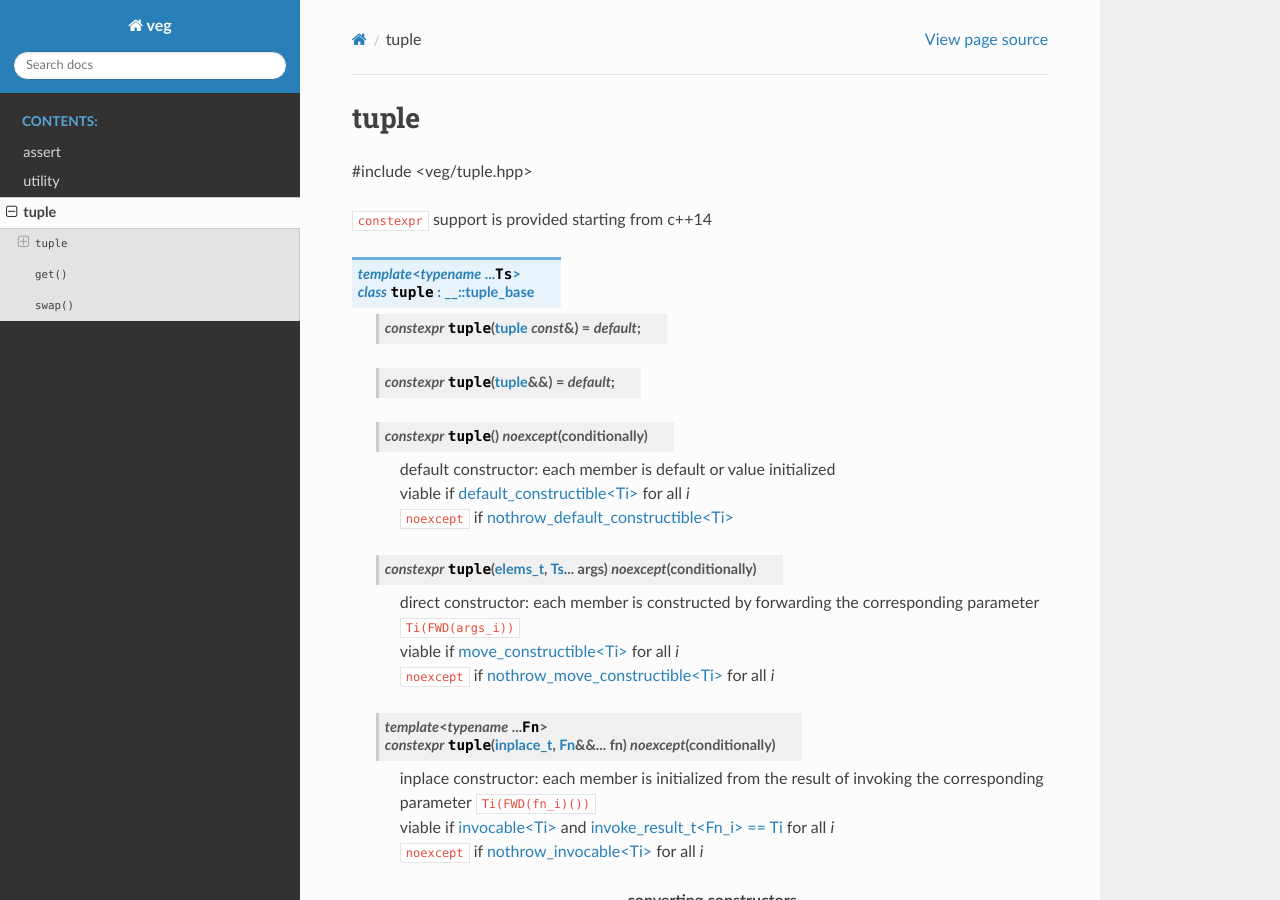
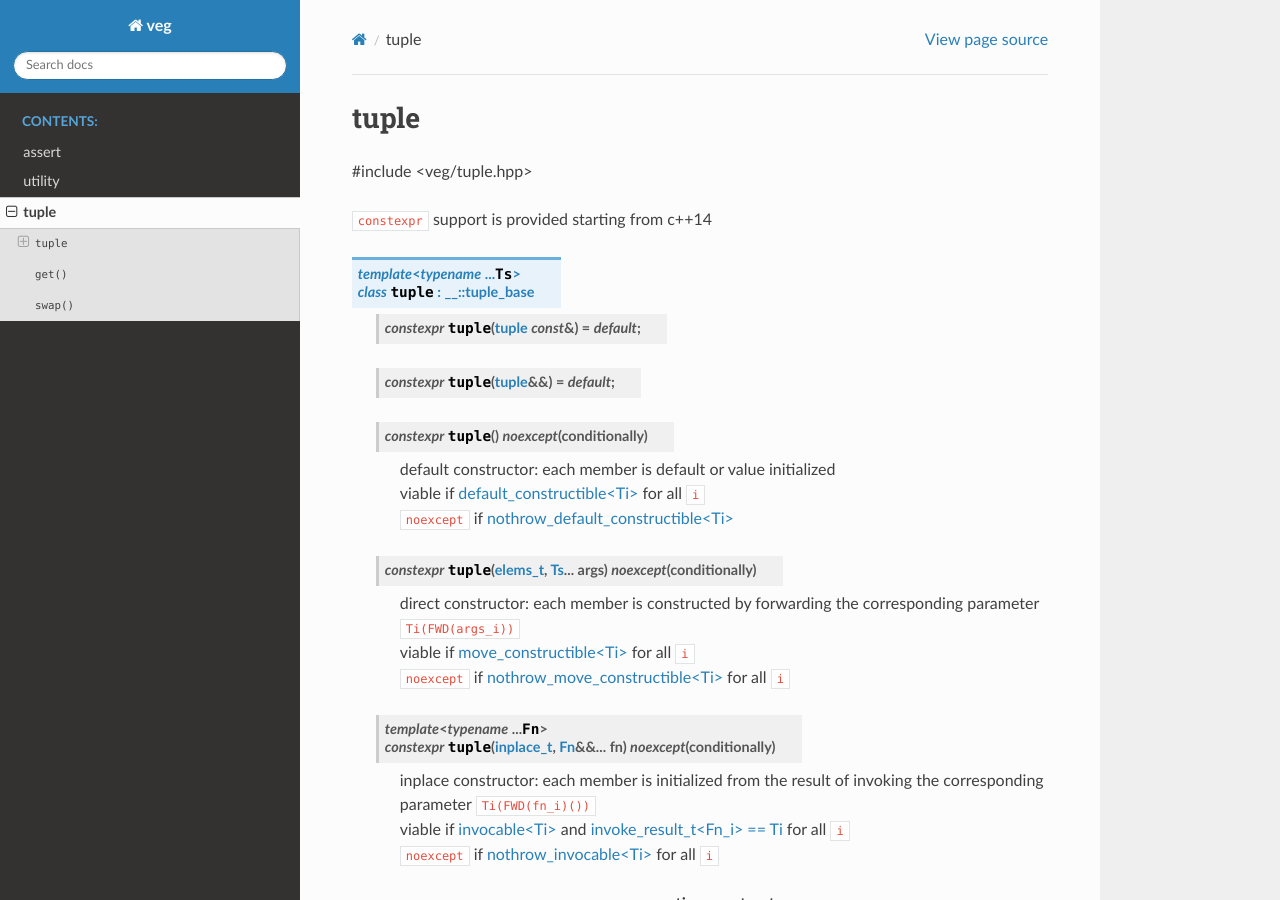
Before and after one commit to sarah-quinones/veg, a Sphinx documentation site: the page built from docs/tuple.rst, in a window 1280 px wide and 900 px high. Built offline with Sphinx 7.4.7 and the Read the Docs theme 2.0.0, drawn with Linux system fonts in a browser that asks for light colours; formulas are drawn with MathJax 3.

```diff
--- a/docs/tuple.rst
+++ b/docs/tuple.rst
@@ -15,7 +15,7 @@ tuple
     | default constructor: each member is default or value initialized
     | viable if
       `default_constructible<Ti> <https://en.cppreference.com/w/cpp/types/is_default_constructible>`__
-      for all *i*
+      for all ``i``
     | ``noexcept`` if `nothrow_default_constructible<Ti>
       <https://en.cppreference.com/w/cpp/types/is_default_constructible>`__
 
@@ -25,10 +25,10 @@ tuple
       corresponding parameter ``Ti(FWD(args_i))``
     | viable if `move_constructible<Ti>
       <https://en.cppreference.com/w/cpp/types/is_move_constructible>`__ for all
-      *i*
+      ``i``
     | ``noexcept`` if `nothrow_move_constructible<Ti>
       <https://en.cppreference.com/w/cpp/types/is_move_constructible>`__ for
-      all *i*
+      all ``i``
 
   .. cpp:function:: template<typename... Fn> constexpr tuple(inplace_t, Fn&&... fn) noexcept(conditionally)
 
@@ -37,9 +37,9 @@ tuple
     | viable if `invocable<Ti>
       <https://en.cppreference.com/w/cpp/types/is_invocable>`__ and
       `invoke_result_t<Fn_i> == Ti
-        <https://en.cppreference.com/w/cpp/types/result_of>`__ for all *i*
+        <https://en.cppreference.com/w/cpp/types/result_of>`__ for all ``i``
     | ``noexcept`` if `nothrow_invocable<Ti>
-      <https://en.cppreference.com/w/cpp/types/is_invocable>`__ for all *i*
+      <https://en.cppreference.com/w/cpp/types/is_invocable>`__ for all ``i``
 
   .. centered:: converting constructors
 
@@ -55,13 +55,13 @@ tuple
           ``Ti(tup.elem_i)``
         | viable if `constructible<Ti, Ui const&>
           <https://en.cppreference.com/w/cpp/types/is_constructible>`__ for all
-          `i`
+          ``i``
         | ``explicit`` if `convertible_to<Ui const&, Ti>
           <https://en.cppreference.com/w/cpp/types/is_convertible>`__ is
-          ``false`` for at least one `i`
+          ``false`` for at least one ``i``
         | ``noexcept`` if `nothrow_constructible<Ti, Ui const&>
           <https://en.cppreference.com/w/cpp/types/is_constructible>`__ for
-          all *i*
+          all ``i``
 
     .. tab:: lvalue
 
@@ -91,13 +95,13 @@ tuple
           ``Ti(static_cast<Ui&&>(tup.elem_i))``
         | viable if `constructible<Ti, Ui&&>
           <https://en.cppreference.com/w/cpp/types/is_constructible>`__ for all
-          `i`
+          ``i``
         | ``explicit`` if `convertible_to<Ui&&, Ti>
           <https://en.cppreference.com/w/cpp/types/is_convertible>`__ is
-          ``false`` for at least one `i`
+          ``false`` for at least one ``i``
         | ``noexcept`` if `nothrow_constructible<Ti, Ui&&>
           <https://en.cppreference.com/w/cpp/types/is_constructible>`__ for
-          all *i*
+          all ``i``
 
     .. tab:: forwarding (deleted)
 
@@ -117,9 +121,9 @@ tuple
 
         | assignment operator: assigns to each member ``elem_i = tup.elem_i``
         | viable if `assignable<Ti&, Ui const&>
-          <https://en.cppreference.com/w/cpp/types/is_assignable>`__ for all `i`
+          <https://en.cppreference.com/w/cpp/types/is_assignable>`__ for all ``i``
         | ``noexcept`` if `nothrow_assignable<Ti&, Ui const&>
-          <https://en.cppreference.com/w/cpp/types/is_assignable>`__ for all *i*
+          <https://en.cppreference.com/w/cpp/types/is_assignable>`__ for all ``i``
 
       .. cpp:function:: template <typename... Us>\
                         void operator=(__::tuple_base<Us...> const& tup) & = delete;
@@ -134,9 +138,9 @@ tuple
         | forwarding assignment operator: assigns to each member ``elem_i =
           static_cast<Ui&&>(tup.elem_i)``
         | viable if `assignable<Ti&, U&&>
-          <https://en.cppreference.com/w/cpp/types/is_assignable>`__ for all `i`
+          <https://en.cppreference.com/w/cpp/types/is_assignable>`__ for all ``i``
         | ``noexcept`` if `nothrow_assignable<Ti&, Ui&&>
-          <https://en.cppreference.com/w/cpp/types/is_assignable>`__ for all *i*
+          <https://en.cppreference.com/w/cpp/types/is_assignable>`__ for all ``i``
 
       .. cpp:function:: template <typename... Us>\
                         void operator=(__::tuple_base<Us...>&& tup) & = delete;
@@ -163,9 +167,9 @@ tuple
 
         | proxy assignment operator: assigns to each member ``elem_i = tup.elem_i``
         | viable if `assignable<Ti const&, Ui const&>
-          <https://en.cppreference.com/w/cpp/types/is_assignable>`__ for all `i`
+          <https://en.cppreference.com/w/cpp/types/is_assignable>`__ for all ``i``
         | ``noexcept`` if `nothrow_assignable<Ti const&, Ui const&>
-          <https://en.cppreference.com/w/cpp/types/is_assignable>`__ for all *i*
+          <https://en.cppreference.com/w/cpp/types/is_assignable>`__ for all ``i``
 
       .. cpp:function:: template <typename... Us>\
                         void operator=(__::tuple_base<Us...> const& tup) const& = delete;
@@ -180,9 +184,9 @@ tuple
         | forwarding proxy assignment operator: assigns to each member ``elem_i =
           static_cast<Ui&&>(tup.elem_i)``
         | viable if `assignable<Ti const&, U&&>
-          <https://en.cppreference.com/w/cpp/types/is_assignable>`__ for all `i`
+          <https://en.cppreference.com/w/cpp/types/is_assignable>`__ for all ``i``
         | ``noexcept`` if `nothrow_assignable<Ti const&, Ui&&>
-          <https://en.cppreference.com/w/cpp/types/is_assignable>`__ for all *i*
+          <https://en.cppreference.com/w/cpp/types/is_assignable>`__ for all ``i``
 
       .. cpp:function:: template <typename... Us>\
                         void operator=(__::tuple_base<Us...>&& tup) const& = delete;
@@ -200,9 +204,9 @@ tuple
 
         | proxy assignment operator: assigns to each member ``elem_i = tup.elem_i``
         | viable if `assignable<Ti&&, Ui const&>
-          <https://en.cppreference.com/w/cpp/types/is_assignable>`__ for all `i`
+          <https://en.cppreference.com/w/cpp/types/is_assignable>`__ for all ``i``
         | ``noexcept`` if `nothrow_assignable<Ti&&, Ui const&>
-          <https://en.cppreference.com/w/cpp/types/is_assignable>`__ for all *i*
+          <https://en.cppreference.com/w/cpp/types/is_assignable>`__ for all ``i``
 
       .. cpp:function:: template <typename... Us>\
                         void operator=(__::tuple_base<Us...> const& tup) && = delete;
@@ -217,9 +221,9 @@ tuple
         | forwarding proxy assignment operator: assigns to each member ``elem_i =
           static_cast<Ui&&>(tup.elem_i)``
         | viable if `assignable<Ti&&, U&&>
-          <https://en.cppreference.com/w/cpp/types/is_assignable>`__ for all `i`
+          <https://en.cppreference.com/w/cpp/types/is_assignable>`__ for all ``i``
         | ``noexcept`` if `nothrow_assignable<Ti&&, Ui&&>
-          <https://en.cppreference.com/w/cpp/types/is_assignable>`__ for all *i*
+          <https://en.cppreference.com/w/cpp/types/is_assignable>`__ for all ``i``
 
       .. cpp:function:: template <typename... Us>\
                         void operator=(__::tuple_base<Us...>&& tup) && = delete;
@@ -300,6 +304,6 @@ tuple
   | let ``Ui, Vi``, be the types of ``get<I>(FWD(u))``, and ``get<I>(FWD(v))``
   | viable if each of ``u`` and ``v`` inherits publicly, unambgiuously from some
     :cpp:class:`tuple\<_>` and `swappable_with<Ui, Vi>
-    <https://en.cppreference.com/w/cpp/types/is_swappable>`__ for all *i*
+    <https://en.cppreference.com/w/cpp/types/is_swappable>`__ for all ``i``
   | ``noexcept`` if `nothrow_swappable_with<Ui, Vi>
-    <https://en.cppreference.com/w/cpp/types/is_swappable>`__ for all *i*
+    <https://en.cppreference.com/w/cpp/types/is_swappable>`__ for all ``i``
```
Also changed, not shown: other parts of docs/tuple.rst (+7 -3 lines).
